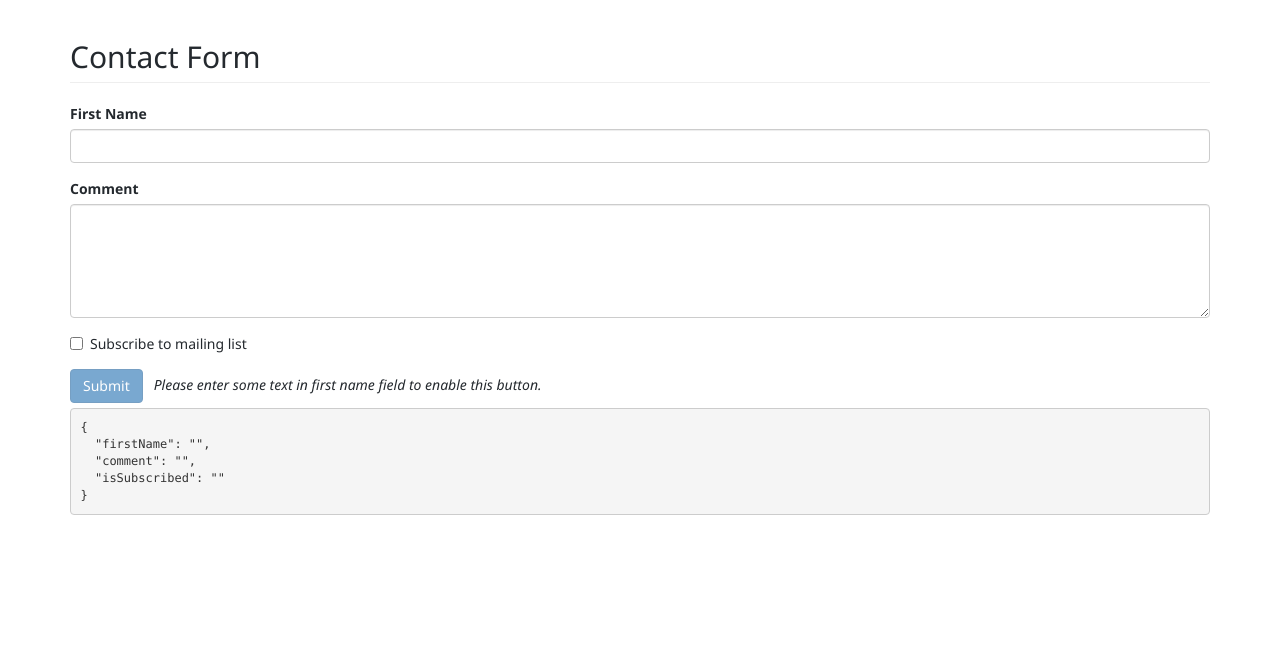
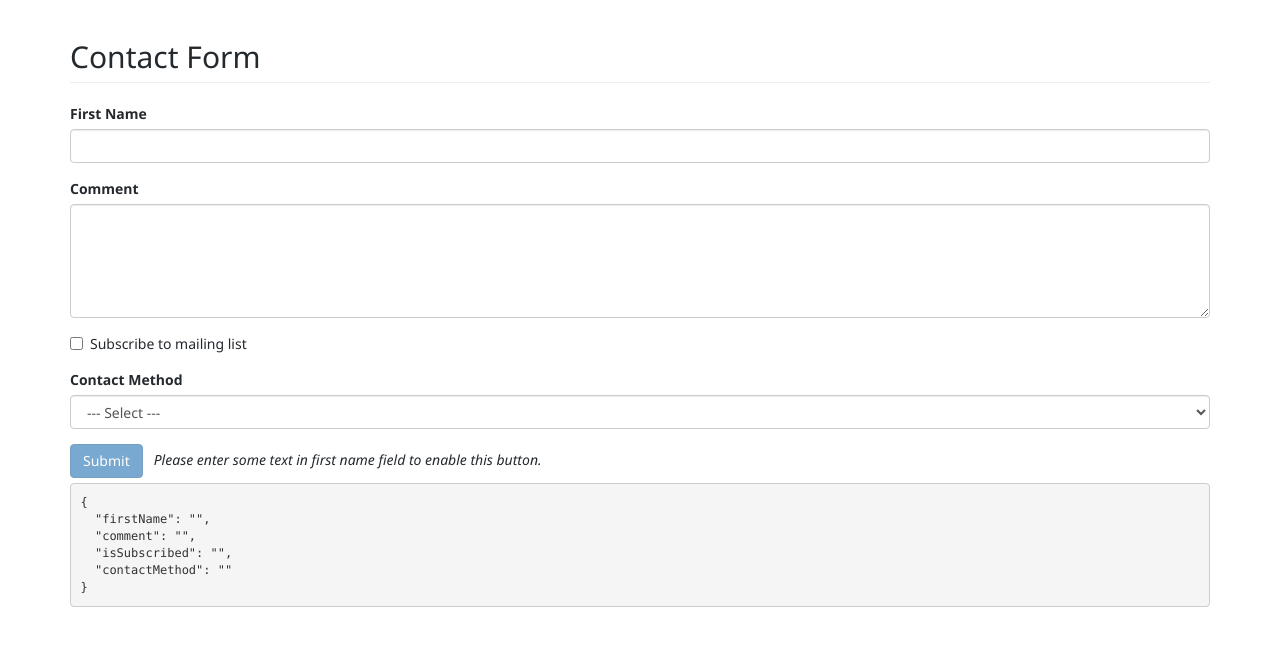
Before and after one commit to palashmon/learn-angular4, an Angular app: page / in a window 1280 px wide. Shown: the top 646 px of the page. Built offline with nearby package versions, Linux system fonts and the light colour scheme.

Commit message:
Working with dropdown lists in form

```diff
--- a/src/app/contact-form/contact-form.component.html
+++ b/src/app/contact-form/contact-form.component.html
@@ -22,6 +22,13 @@
             </label>
         </div>
     </div>
+    <div class="form-group">
+        <label for="contactMethod">Contact Method</label>
+        <select ngModel name="contactMethod" id="contactMethod" class="form-control">
+            <option value="">--- Select ---</option>
+            <option *ngFor="let m of contactMethods" [value]="m.id">{{m.name}}</option>
+        </select>
+    </div>
     <button class="btn btn-primary" [disabled]="!myForm.valid">Submit</button>&nbsp;&nbsp;
     <em *ngIf="!myForm.valid">Please enter some text in first name field to enable this button.</em>
     <em *ngIf="myForm.valid">Submit button is enabled now.</em>
--- a/src/app/contact-form/contact-form.component.ts
+++ b/src/app/contact-form/contact-form.component.ts
@@ -9,6 +9,8 @@ import { Component } from '@angular/core';
 export class ContactFormComponent {
     firstName: string;
     comment: string;
+    contactMethods = [{ id: 1, name: 'Email' }, { id: 2, name: 'Phone' }];
+
     submit(myForm) {
         // If the form is valid then only show the log
         if (myForm.valid) {
```
